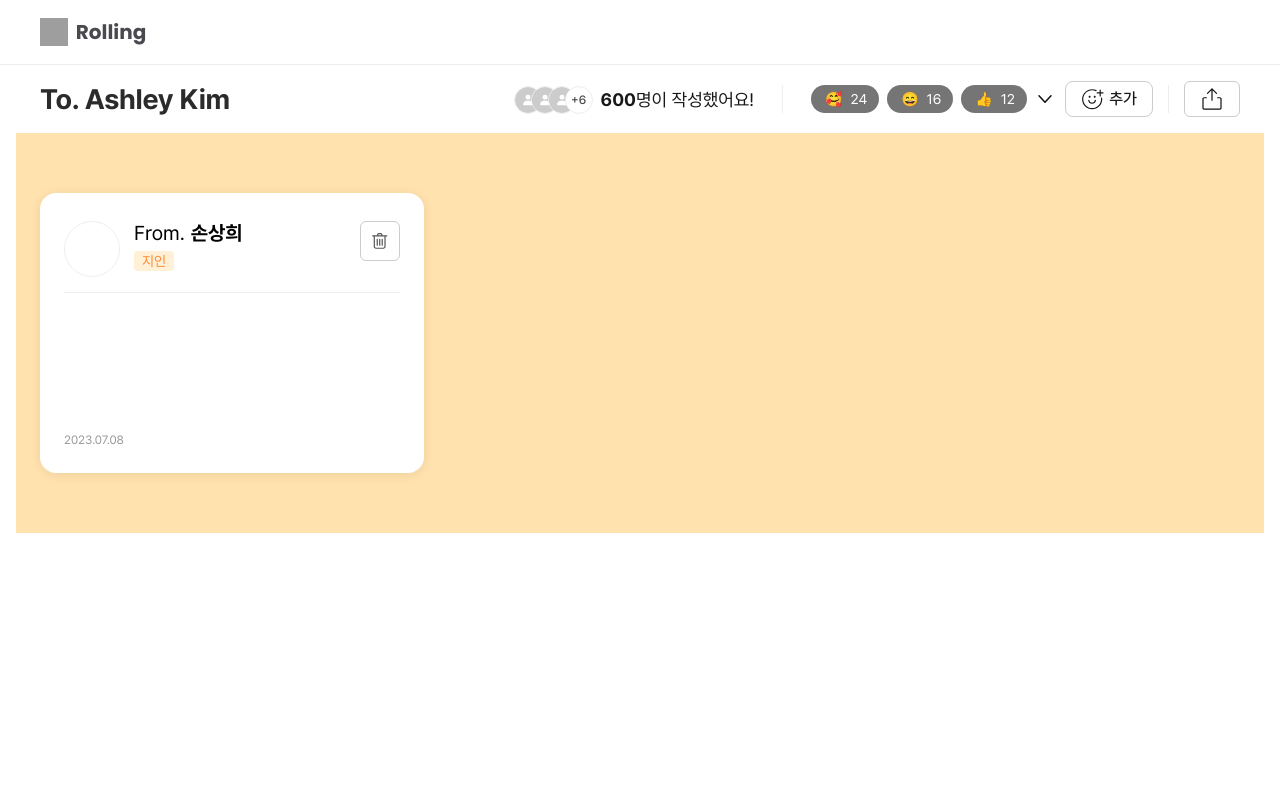
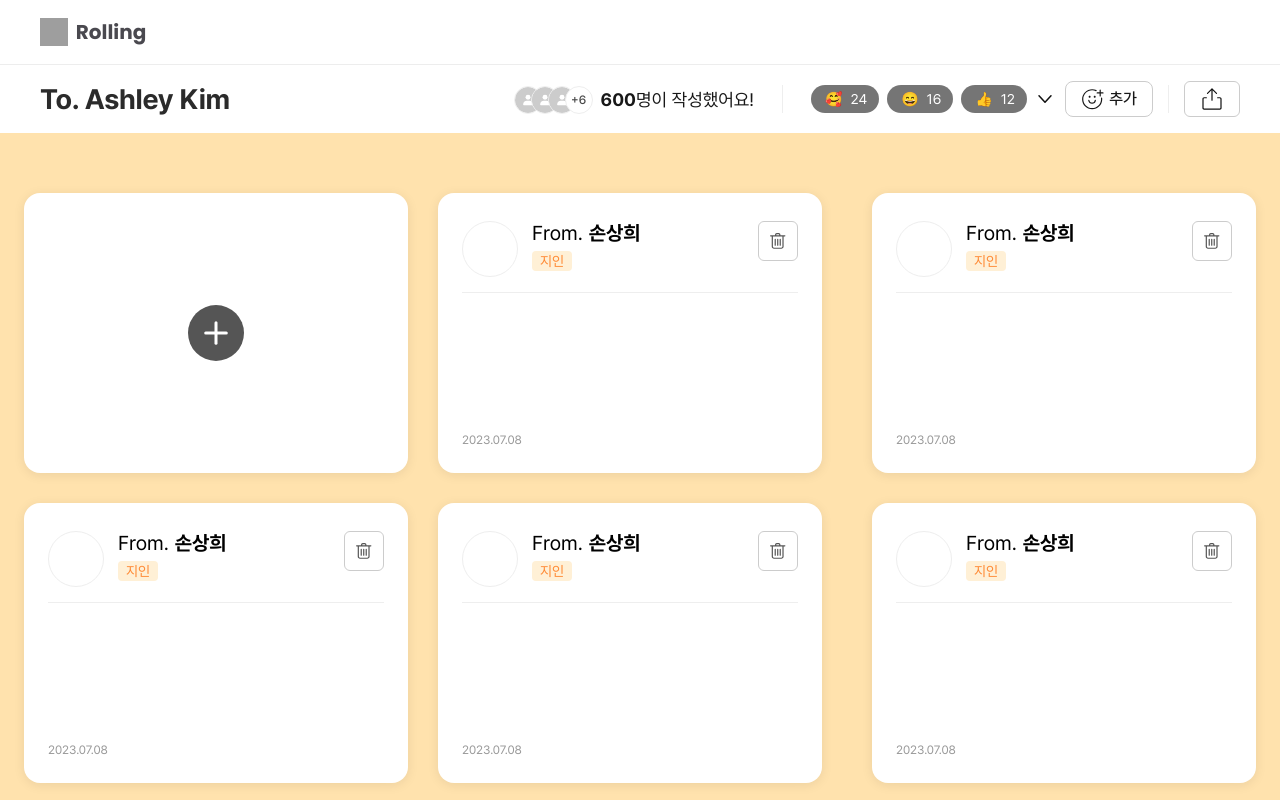
Before and after one commit to codeit-team8/rolling, a React (Vite) app: page /post/1 in a window 1280 px wide. Shown: the top 800 px of the page. Built offline with nearby package versions, Linux system fonts and the light colour scheme; grey boxes are pictures that could not be loaded.

Commit message:
feat : MessageCard 미디어쿼리 적용

```diff
--- a/src/components/MessageCard/MessageCard.style.jsx
+++ b/src/components/MessageCard/MessageCard.style.jsx
@@ -1,13 +1,19 @@
 import styled from 'styled-components';
 
 export const MessageCardWrapper = styled.div`
-  width: 38.4rem;
+  width: 32rem;
   position: relative;
-  height: 28rem;
-  padding: 2.8rem 2.4rem;
+  height: 23rem;
+  padding: 1.6rem;
   border-radius: 16px;
   background: var(--white);
   box-shadow: 0 2px 12px 0 rgba(0, 0, 0, 0.08);
+
+  @media (min-width: 768px) {
+    width: 38.4rem;
+    height: 28rem;
+    padding: 2.8rem 2.4rem;
+  }
 `;
 
 export const MessageCardTop = styled.div`
@@ -91,15 +97,17 @@ export const Author = styled.h3`
 `;
 
 export const MessageCardDivLine = styled.div`
-  width: 33.6rem;
+  width: 27.2rem;
   height: 1px;
   background: var(--gray-200);
+
+  @media (min-width: 768px) {
+    width: 33.6rem;
 `;
 
 export const MessageBody = styled.div`
   width: 100%;
   height: 10.6rem;
-  margin: 1.6rem 0;
   color: var(--gray-600, #4a4a4a);
   overflow: hidden;
   text-overflow: ellipsis;
@@ -109,6 +117,10 @@ export const MessageBody = styled.div`
   font-size: 1.8rem;
   line-height: 2.8rem;
   letter-spacing: -0.018px;
+
+  @media (min-width: 768px) {
+    margin: 1.6rem 0;
+  }
 `;
 
 export const MessageDate = styled.span`
--- /dev/null
+++ b/src/components/MessageCard/PlusMessageCard.jsx
@@ -0,0 +1,14 @@
+import { MessageCardWrapper } from './MessageCard.style';
+import AddButton from '@/styles/button/AddButton';
+
+function PlusMessageCard() {
+  return (
+    <>
+      <MessageCardWrapper>
+        <AddButton />
+      </MessageCardWrapper>
+    </>
+  );
+}
+
+export default PlusMessageCard;
--- a/src/pages/Post.jsx
+++ b/src/pages/Post.jsx
@@ -1,12 +1,20 @@
 import styled from 'styled-components';
 import PostHeader from '@/components/Header/PostHeader.jsx';
 import MessageCard from '@/components/MessageCard/MessageCard';
+import PlusMessageCard from '@/components/MessageCard/PlusMessageCard';
 
 function Post() {
   return (
     <>
       <PostHeader profileImages={['', '', '', '', '']} />
       <PostContainer>
+        <PlusMessageCard />
+        <MessageCard />
+        <MessageCard />
+        <MessageCard />
+        <MessageCard />
+        <MessageCard />
+        <MessageCard />
         <MessageCard />
       </PostContainer>
     </>
@@ -15,21 +23,24 @@ function Post() {
 
 const PostContainer = styled.div`
   padding: 4.2rem 2rem 0;
-  display: flex;
-  flex-direction: column;
+  display: grid;
   justify-content: center;
   gap: 2.4rem;
-  max-width: 124.8rem;
-  margin: auto;
+  // max-width: 124.8rem;
+  margin: 0 auto;
+
   background: var(--orange-200, #ffe2ad);
 
   @media (min-width: 768px) {
+    grid-template-rows: auto 2fr auto;
+    grid-template-columns: auto 2fr auto;
     gap: 3rem;
     padding: 4.9rem 2.4rem;
   }
 
   @media (min-width: 1248px) {
     padding: 6rem 2.4rem;
+    grid-template: auto 3fr auto / auto 3fr auto;
   }
 `;
 
```
